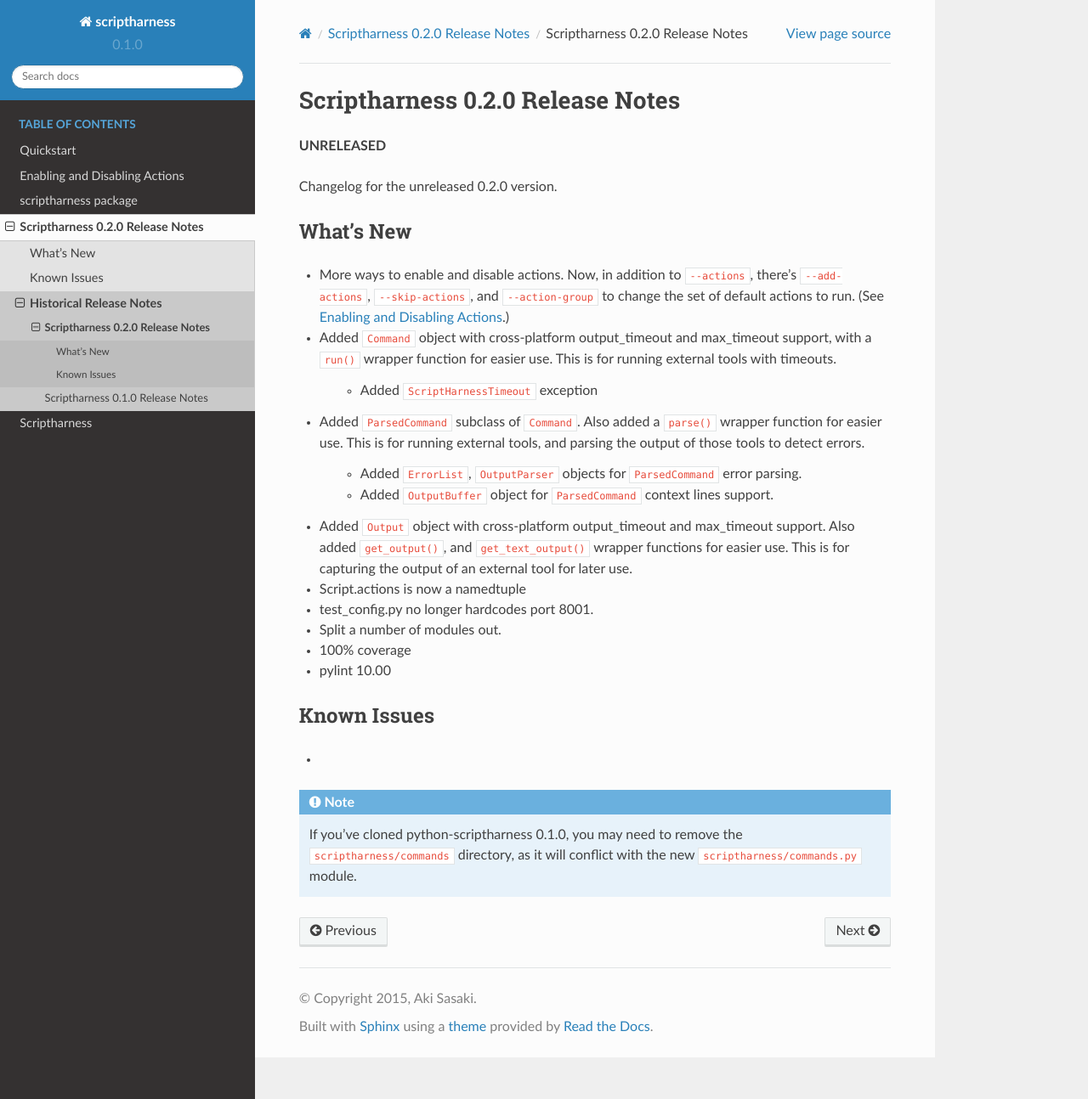
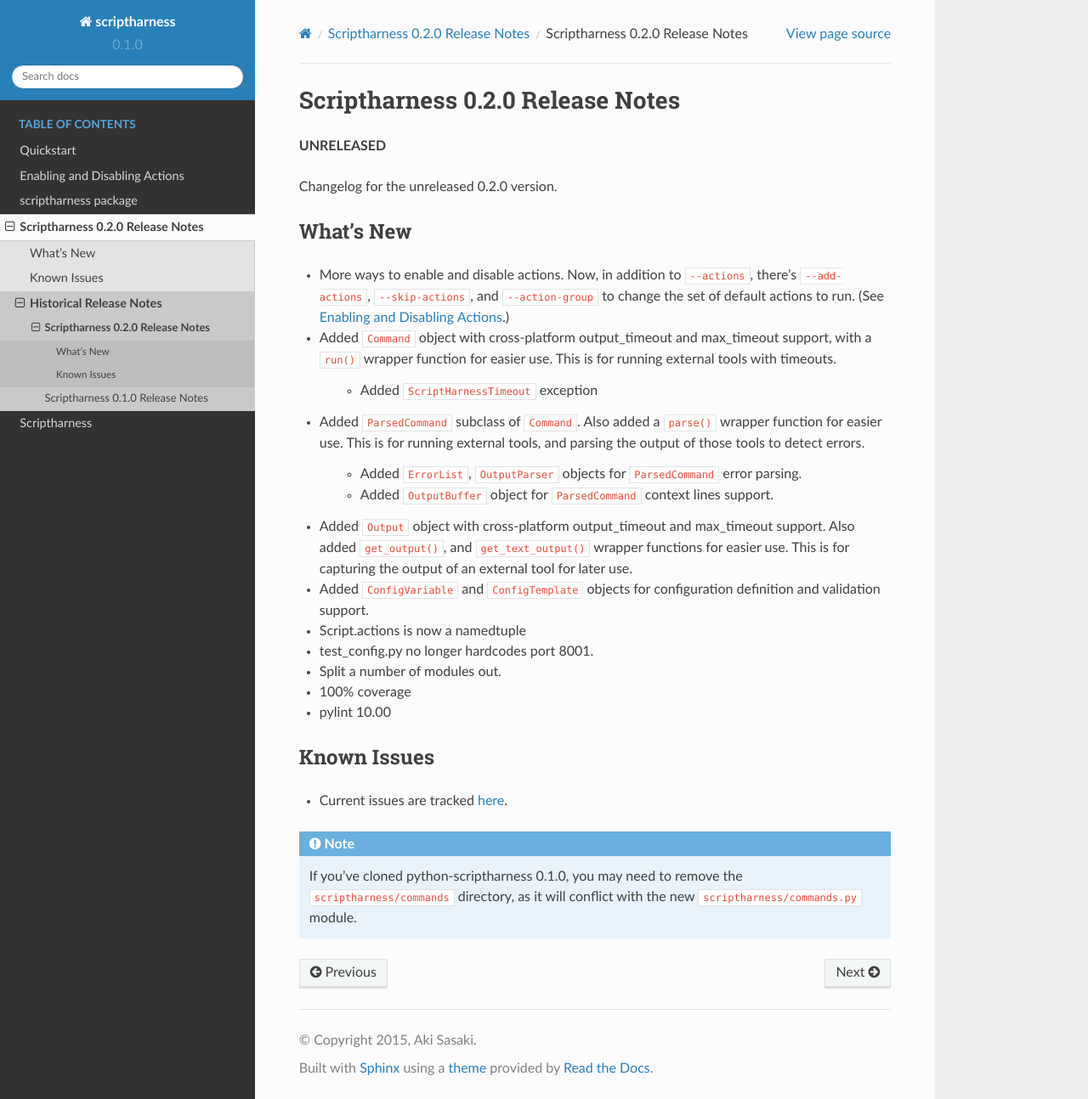
Before and after one commit to scriptharness/python-scriptharness, a Sphinx documentation site: the page built from docs/releasenotes/0.2.0.rst, in a window 1280 px wide and 1294 px high. Shown: the whole window at 85% size. Built offline with Sphinx 7.4.7 and the Read the Docs theme 2.0.0, drawn with Linux system fonts in a browser that asks for light colours.

Commit message:
update releasenotes + quickstart parent_parser output

```diff
--- a/docs/releasenotes/0.2.0.rst
+++ b/docs/releasenotes/0.2.0.rst
@@ -22,6 +22,8 @@
 
 * Added ``Output`` object with cross-platform output_timeout and max_timeout support.  Also added ``get_output()``, and ``get_text_output()`` wrapper functions for easier use.  This is for capturing the output of an external tool for later use.
 
+* Added ``ConfigVariable`` and ``ConfigTemplate`` objects for configuration definition and validation support.
+
 * Script.actions is now a namedtuple
 
 * test_config.py no longer hardcodes port 8001.
@@ -34,6 +36,8 @@
 
 Known Issues
 ------------
-*
+* Current issues are tracked here_.
+
+.. _here: https://github.com/scriptharness/python-scriptharness/issues
 
 .. note:: If you've cloned python-scriptharness 0.1.0, you may need to remove the ``scriptharness/commands`` directory, as it will conflict with the new ``scriptharness/commands.py`` module.
```
Also changed, not shown: docs/quickstart.rst (+10 -10 lines).
